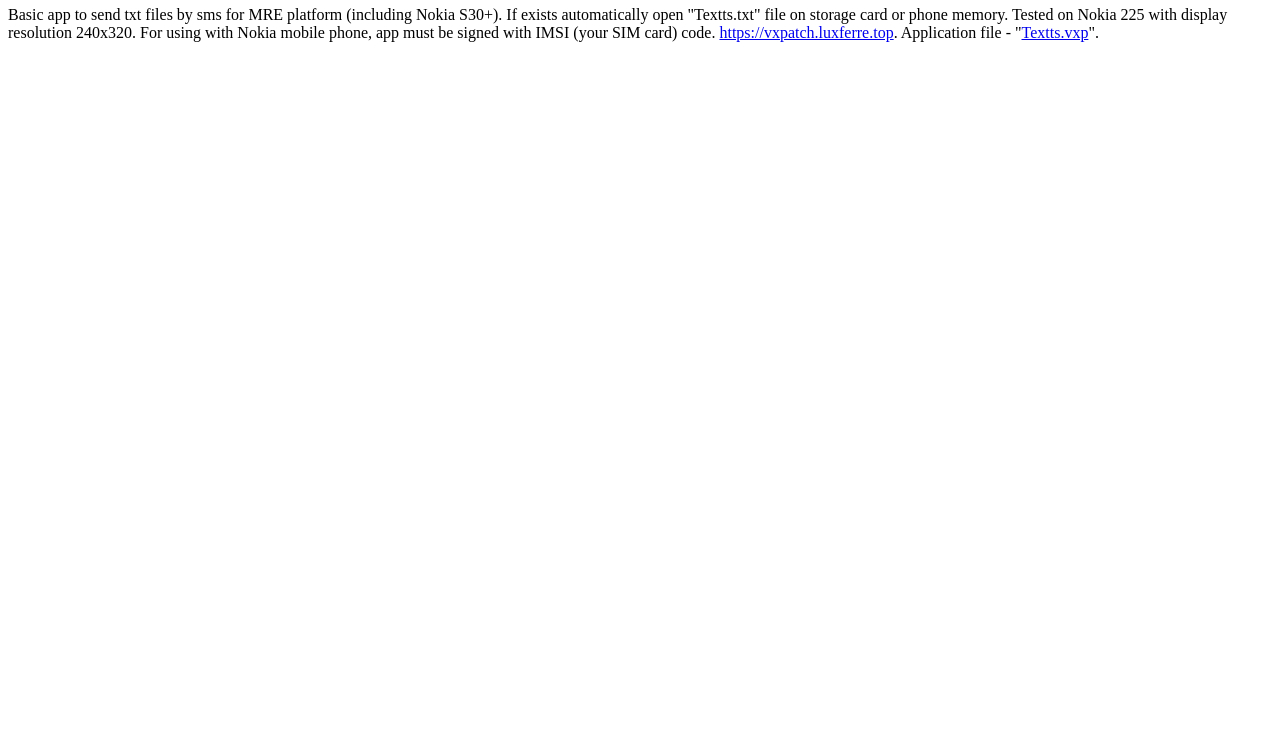
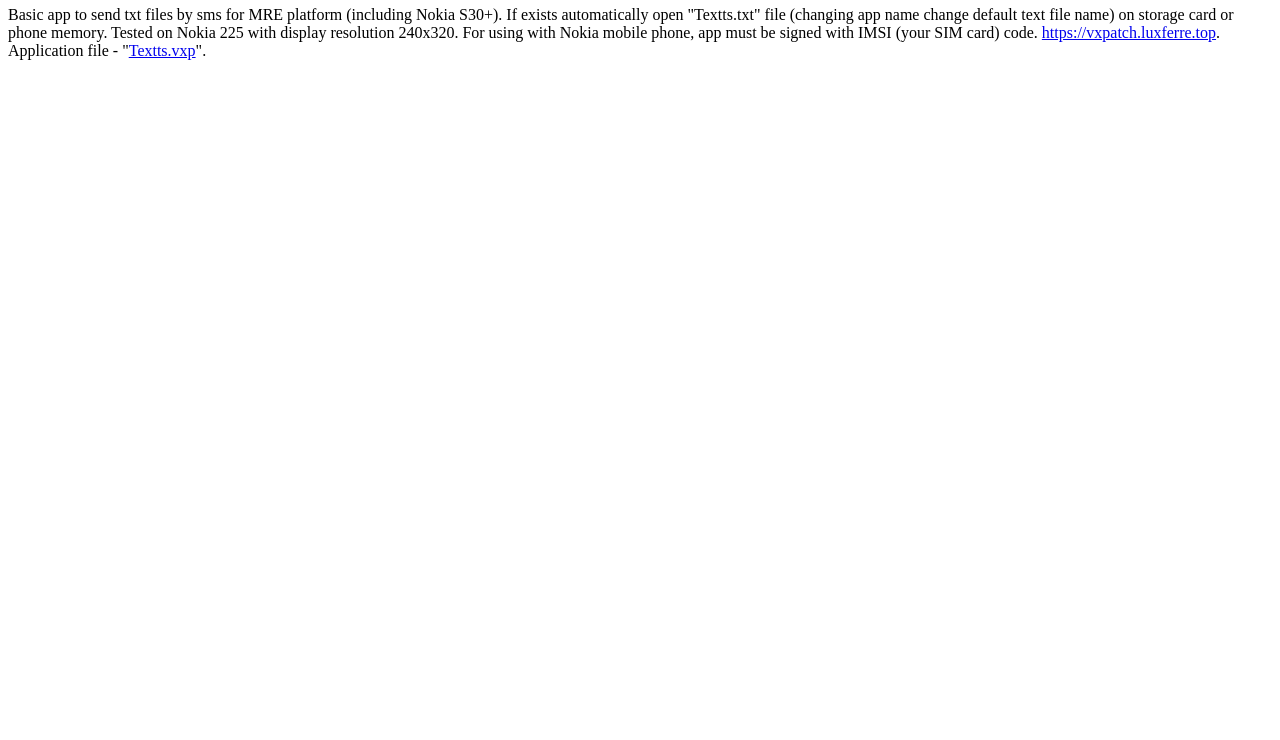
Before and after one commit to RDZDX/textts, a plain HTML site: page docs/index.html in a window 1280 px wide. Shown: the part 60-800 px from the top of the page. Drawn offline with Linux system fonts and the light colour scheme.

Commit message:
Update index.html

```diff
--- a/docs/index.html
+++ b/docs/index.html
@@ -1,8 +1,8 @@
 <html>
 <body>
   <h1>Textts - Text file to sms</h1>
-  <p>Basic app to send txt files by sms for MRE platform (including Nokia S30+). If exists automatically open "Textts.txt" file on
-    storage card or phone memory. Tested on Nokia 225 with display resolution 240x320. For using with Nokia mobile phone, app
+  <p>Basic app to send txt files by sms for MRE platform (including Nokia S30+). If exists automatically open "Textts.txt" file
+    (changing app name change default text file name) on storage card or phone memory. Tested on Nokia 225 with display resolution 240x320. For using with Nokia mobile phone, app
     must be signed with IMSI (your SIM card) code.
     <a href="https://vxpatch.luxferre.top">https://vxpatch.luxferre.top</a>. Application file -
     "<a href="https://github.com/RDZDX/textts/blob/main/Textts.vxp?raw=true" download>Textts.vxp</a>".
```
